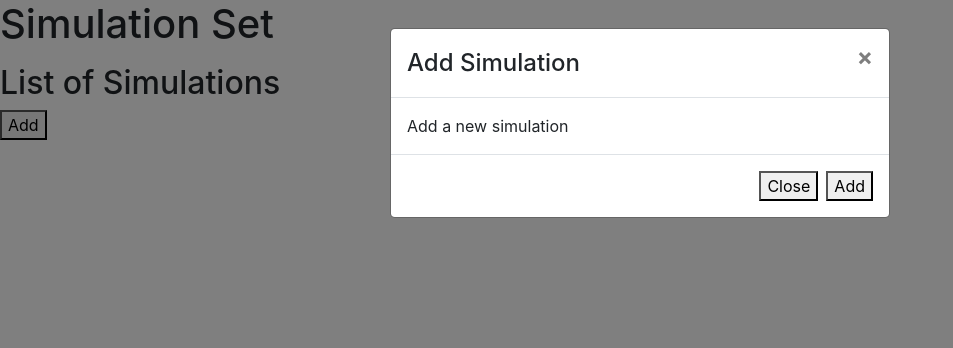
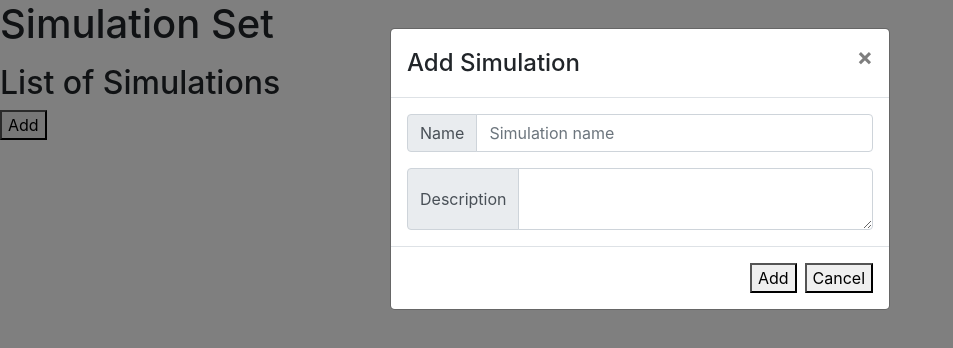
Before and after one commit to codeafix/orgnetsim, a React (Create React App) app in the folder web/: page / in a window 1280 px wide. Both pictures are taken after a click on the button "Add". Shown: the top 348 px of the page, without its empty margins (0-953 px from the left). Built offline with nearby package versions, Linux system fonts and the light colour scheme; no server answers.

Commit message:
Added controls to add sim name and description

```diff
--- a/web/src/Home/Home.js
+++ b/web/src/Home/Home.js
@@ -2,12 +2,21 @@ import React, { useState, useEffect } from 'react';
 import API from '../api';
 import SimList from './SimList';
 import Modal from 'react-bootstrap/Modal'
+import InputGroup from 'react-bootstrap/InputGroup'
+import FormControl from 'react-bootstrap/FormControl'
 
 const Home = () => {
     const [simlist, setSimlist] = useState([]);
     const [notes, setNotes] = useState("");
     const [showmodal, setShowmodal] = useState(false);
-    const handleClose = () => setShowmodal(false);
+    const [addsimname, setAddsimname] = useState("");
+    const [addsimdescription, setAddsimdescription] = useState("");
+
+    const handleClose = () => {
+        setShowmodal(false);
+        setAddsimname("");
+        setAddsimdescription("");
+    };
     const handleShow = () => setShowmodal(true);
 
     useEffect(() => {
@@ -15,12 +24,11 @@ const Home = () => {
             .then(response => {
                 setSimlist(response.simulations);
                 setNotes(response.notes)
-                API.simCount = response.simulations.length;
             })
       },[]);
 
     const addSimulation = () => {
-        API.add().then(response => {
+        API.add(addsimname, addsimdescription).then(response => {
             setSimlist(simlist.concat(response));
         });
         handleClose();
@@ -43,11 +51,27 @@ const Home = () => {
                     <Modal.Title>Add Simulation</Modal.Title>
                 </Modal.Header>
                 <Modal.Body>
-                    Add a new simulation
+                    <InputGroup className="mb-3">
+                        <InputGroup.Prepend>
+                            <InputGroup.Text id="basic-addon1">Name</InputGroup.Text>
+                        </InputGroup.Prepend>
+                        <FormControl
+                        placeholder="Simulation name"
+                        aria-label="Simulation name"
+                        aria-describedby="basic-addon1"
+                        onChange={e => setAddsimname(e.target.value)}
+                        />
+                    </InputGroup>
+                    <InputGroup>
+                        <InputGroup.Prepend>
+                            <InputGroup.Text>Description</InputGroup.Text>
+                        </InputGroup.Prepend>
+                        <FormControl as="textarea" aria-label="Description" onChange={e => setAddsimdescription(e.target.value)}/>
+                    </InputGroup>
                 </Modal.Body>
                 <Modal.Footer>
-                    <button variant="secondary" onClick={handleClose}>Close</button>
                     <button variant="primary" onClick={addSimulation}>Add</button>
+                    <button variant="secondary" onClick={handleClose}>Cancel</button>
                 </Modal.Footer>
             </Modal>
         </div>
--- a/web/src/api.js
+++ b/web/src/api.js
@@ -1,6 +1,5 @@
 const API = {
     rootPath: "http://localhost:8080/api/",
-    simCount: 0,
     emptySimList: {simulations:[],notes:""},
     sims: async function() {
         const response = await fetch(this.rootPath+"simulation", {
@@ -20,9 +19,8 @@ const API = {
             });
             return response.json();
     },
-    add: async function(){
-        this.simCount = this.simCount+1
-        var sim = {name:"sim "+this.simCount,description:"Simulation number "+this.simCount};
+    add: async function(name, description){
+        var sim = {name:name,description:description};
         const response = await fetch(this.rootPath+"simulation", {
             "method": "POST",
             "headers": {
```
